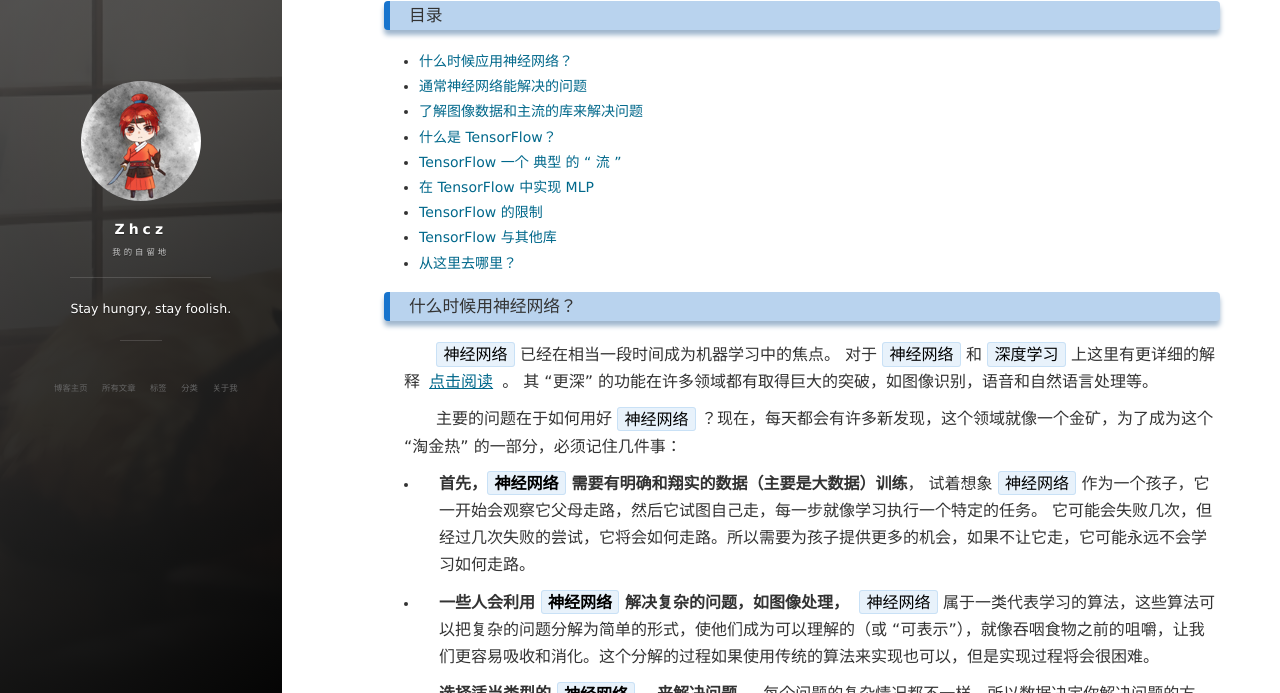
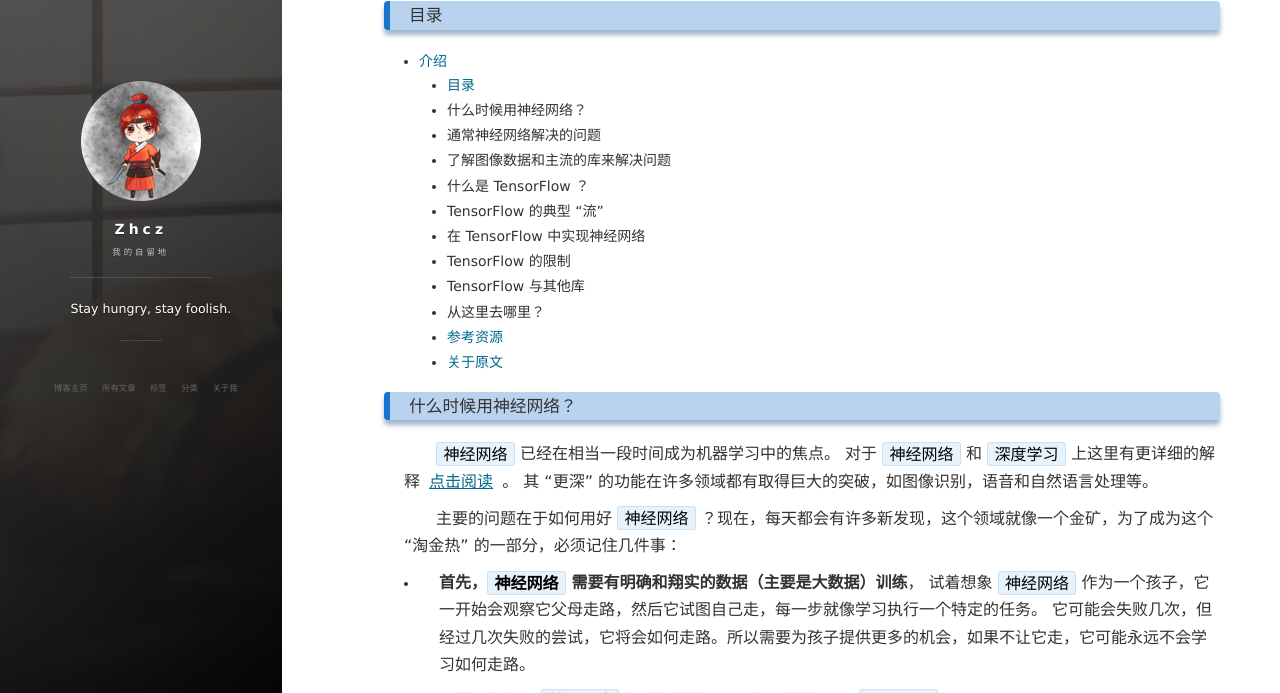
Before and after one commit to zhoucz97/zhoucz97.github.io, a Jekyll site: the page built from _posts/2016-11-20-neural_networks_using_TensorFlow.md, in a window 1280 px wide and 900 px high, scrolled down 425 px, cut to the strip 207-900 px from the top of the window. Built offline with Jekyll 4.4.1, drawn with Linux system fonts in a browser that asks for light colours; nearby versions of some CDN libraries; comment, search, counter and statistics services are not loaded.

Commit message:
update massages 2020.07.2

```diff
--- a/_posts/2016-11-20-neural_networks_using_TensorFlow.md
+++ b/_posts/2016-11-20-neural_networks_using_TensorFlow.md
@@ -12,7 +12,6 @@ tags: 机器学习
 
 　　在本文中，我将介绍 `TensorFlow` , 帮你了解 `神经网络` 的实际作用，并使用 `TensorFlow` 来解决现实生活中的问题。 读这篇文章前，需要知道 `神经网络` 的基础知识和一些熟悉编程理念，文章中的代码是使用 `Pyhton` 编写的，所以还需要了解一些 `Python` 的基本语法，才能更有利对于文章的理解。
 
-
 <div align="center">
 	<img src="/images/posts/tfimg/logo.jpg" height="300" width="500">
 </div>
@@ -20,15 +19,19 @@ tags: 机器学习
 
 ### 目录
 
-* [什么时候应用神经网络？](#When-to-apply-neural-net)
-* [通常神经网络能解决的问题](#solve-problems)
-* [了解图像数据和主流的库来解决问题](#popular-libraries)
-* [什么是 TensorFlow？](#What-is-TensorFlow)
-* [TensorFlow 一个 典型 的 “ 流 ”](#A-typical-flow)
-* [在 TensorFlow 中实现 MLP](#MLP)
-* [TensorFlow 的限制](#Limitations-of-TensorFlow)
-* [TensorFlow 与其他库](#vs-libraries)
-* [从这里去哪里？](#Where-to-go-from-here)
+- [介绍](#介绍)
+  - [目录](#目录)
+  - [<a name="When-to-apply-neural-net"></a>什么时候用神经网络？](#什么时候用神经网络)
+  - [<a name="solve-problems"></a>通常神经网络解决的问题](#通常神经网络解决的问题)
+  - [<a name="popular-libraries"></a>了解图像数据和主流的库来解决问题](#了解图像数据和主流的库来解决问题)
+  - [<a name="What-is-TensorFlow"></a>什么是 TensorFlow ？](#什么是-tensorflow-)
+  - [<a name="A-typical-flow"></a>TensorFlow 的典型 “流”](#tensorflow-的典型-流)
+  - [<a name="MLP"></a>在 TensorFlow 中实现神经网络](#在-tensorflow-中实现神经网络)
+  - [<a name="Limitations-of-TensorFlow"></a>TensorFlow 的限制](#tensorflow-的限制)
+  - [<a name="vs-libraries"></a>TensorFlow 与其他库](#tensorflow-与其他库)
+  - [<a name="Where-to-go-from-here"></a>从这里去哪里？](#从这里去哪里)
+  - [参考资源](#参考资源)
+  - [关于原文](#关于原文)
 
 
 ### <a name="When-to-apply-neural-net"></a>什么时候用神经网络？
```
Also changed, not shown: _posts/2020-07-02-53.最大子序和.md (added, +48 -0 lines), _posts/2020-07-02-动态规划知识点.md (added, +94 -0 lines), images/posts/2020/07/0201.png (added).
